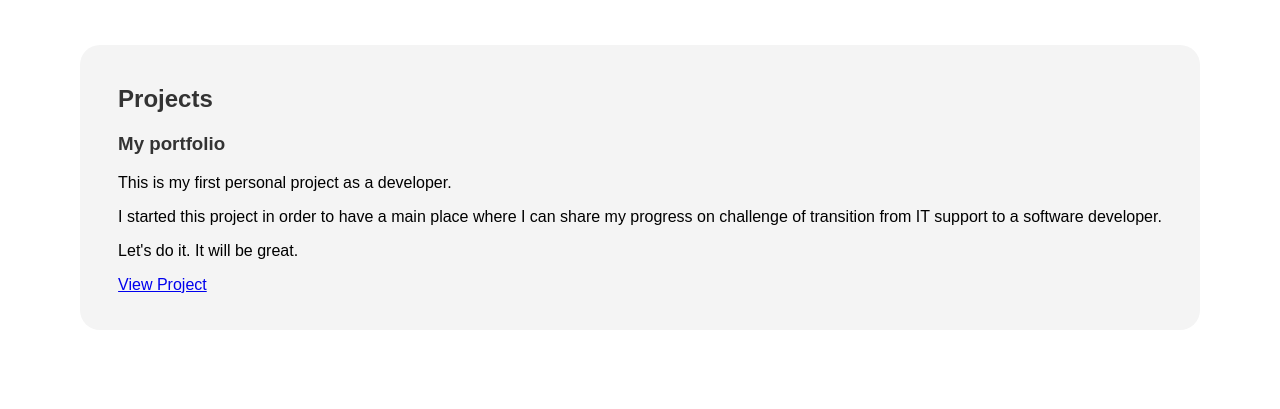
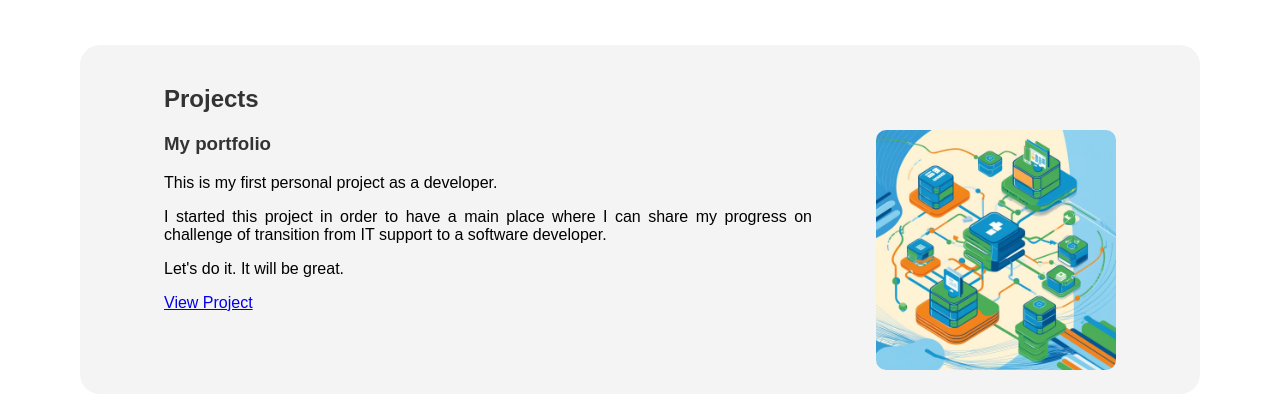
Before and after one commit to rspricigo/rspricigo.github.io, a plain HTML site: page projects.html in a window 1280 px wide. Shown: the part 223-632 px from the top of the page. Drawn offline with Linux system fonts and the light colour scheme.

Commit message:
Ajusting contacts and projects

```diff
--- a/projects.html
+++ b/projects.html
@@ -11,8 +11,8 @@
       <div id="banner"></div>
     </header>
     <div id="navbar"></div>
-    <section id="projects">
-      <div>
+    <section id="projects" class="content-description">
+      <div class="container-description">
         <h2>Projects</h2>
         <div class="project">
           <h3>My portfolio</h3>
@@ -27,6 +27,9 @@
         </div>
         <!-- Repeat for additional projects -->
       </div>
+      <div class="image-right">
+        <img src="images/projects.jpg" alt="Descrição da imagem" />
+      </div>
     </section>
   </body>
 
```
Also changed, not shown: contact.html (+4 -1 lines), images/contact.jpg (added), images/projects.jpg (added).
